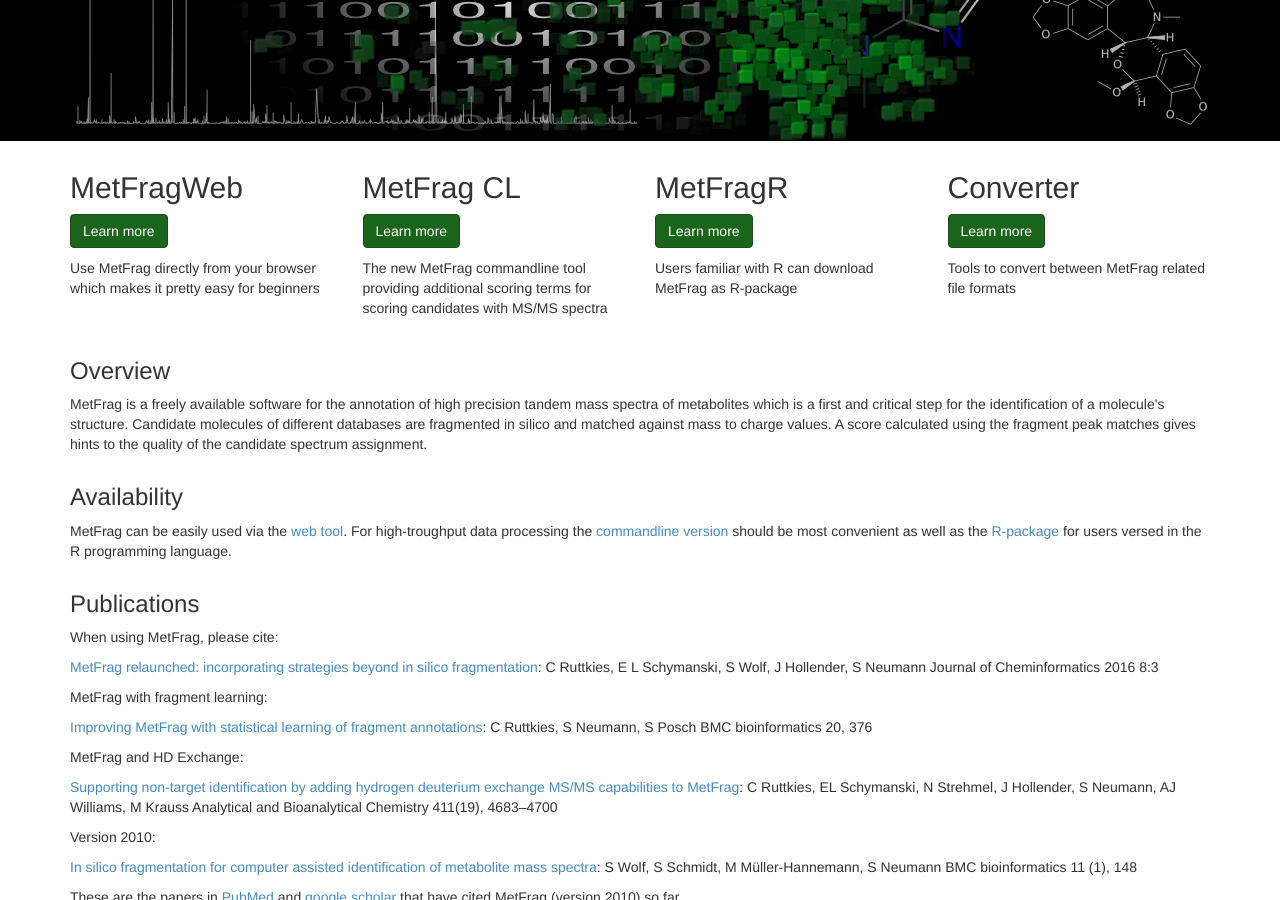
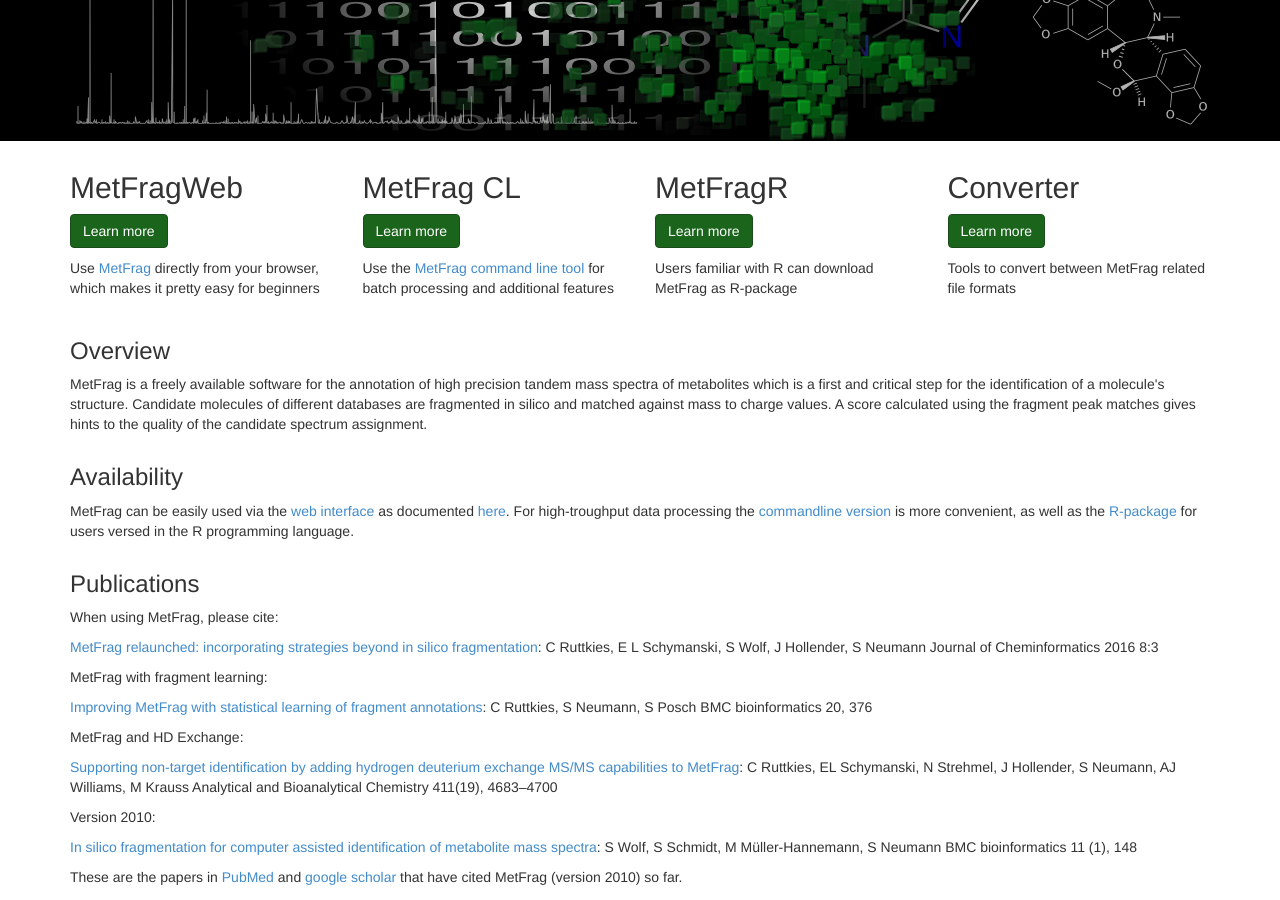
Before and after one commit to ipb-halle/MetFrag, a Jekyll site: the page built from index.html, in a window 1280 px wide and 900 px high, scrolled down 215 px. Built offline with Jekyll 4.4.1, drawn with Linux system fonts in a browser that asks for light colours; nearby versions of some CDN libraries; some of the changed text lies outside the part shown.

Commit message:
Update index.html
Tweaks to the index, trying out some URLs in the infoboxes etc

```diff
--- a/index.html
+++ b/index.html
@@ -14,13 +14,13 @@ container: none
     <div class="col-sm-6 col-md-3">
       <h2>MetFragWeb</h2>
       <p><a class="btn btn-primary" href="/MetFrag/projects/metfragweb" role="button">Learn more</a></p>
-      <p>Use MetFrag directly from your browser which makes it pretty easy for beginners</p>
+      <p>Use <a href="https://msbi.ipb-halle.de/MetFrag/">MetFrag</a> directly from your browser, which makes it pretty easy for beginners</p>
     </div>
 
     <div class="col-sm-6 col-md-3">
       <h2>MetFrag CL</h2>
       <p><a class="btn btn-primary" href="/MetFrag/projects/metfragcl" role="button">Learn more</a></p>
-      <p>The new MetFrag commandline tool providing additional scoring terms for scoring candidates with MS/MS spectra</p>
+      <p>Use the <a href="/MetFrag/projects/metfragcl">MetFrag command line tool</a> for batch processing and additional features</p>
     </div>
 
     <div class="col-sm-6 col-md-3">
@@ -46,7 +46,9 @@ using the fragment peak matches gives hints to the quality of the candidate spec
 
 <h3>Availability</h3>
 
-<p>MetFrag can be easily used via the <a href="/MetFrag/projects/metfragweb">web tool</a>. For high-troughput data processing the <a href="/MetFrag/projects/metfragcl">commandline version</a> should be most convenient as well
+<p>MetFrag can be easily used via the <a href="https://msbi.ipb-halle.de/MetFrag/">web interface</a>
+as documented <a href="/MetFrag/projects/metfragweb">here</a>.
+For high-troughput data processing the <a href="/MetFrag/projects/metfragcl">commandline version</a> is more convenient, as well
 as the <a href="/MetFrag/projects/metfragr">R-package</a> for users versed in the R programming language.</p>
 
 <h3>Publications</h3>
@@ -78,5 +80,5 @@ that have cited MetFrag (version 2010) so far.
 
 <h3>License</h3>
 
-<p>MetFrag software is published under the terms of the <a href="http://www.gnu.org/licenses/lgpl.html">GNU Lesser General Public License</a> version 2.1 or later.</p>
+<p>MetFrag is published under a <a href="http://www.gnu.org/licenses/lgpl.html">GNU Lesser General Public License</a> version 2.1 or later.</p>
 </div>
```
